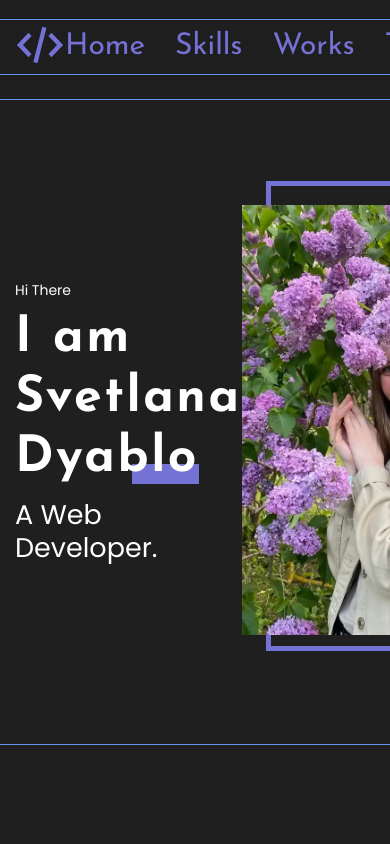
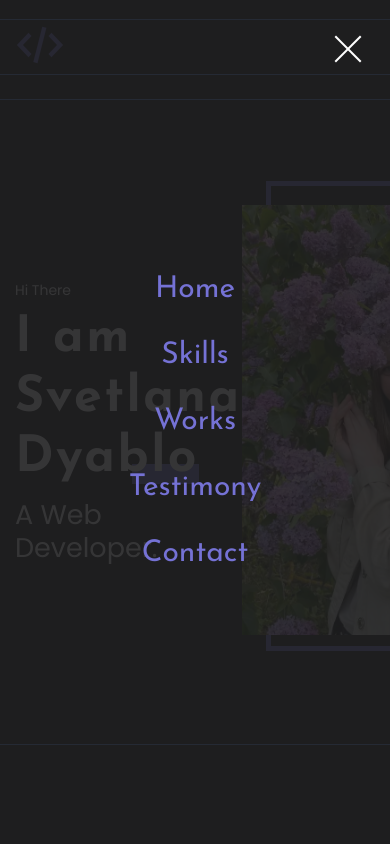
Before and after one commit to Pumpkin-Pie93/portfolio-start-project-main, a React app: page / in a window 390 px wide. Shown: the top 844 px of the page. Built offline with nearby package versions, Linux system fonts and the light colour scheme.

Commit message:
mobile menu

```diff
--- a/src/layout/header/Header.tsx
+++ b/src/layout/header/Header.tsx
@@ -4,6 +4,7 @@
 import {Container} from "../../components/Container";
 import {FlexWrapper} from "../../components/FlexWrapper";
 import {HeaderMenu} from "./headerMenu/HeaderMenu";
+import {MobileMenu} from "./mobileMenu/MobileMenu";
 
 const items = ['Home', 'Skills', 'Works', 'Testimony', 'Contact']
 
@@ -14,6 +15,7 @@
                 <FlexWrapper justify={'space-between'} align={'center'}>
                     <Logo/>
                     <HeaderMenu menuItems={items}/>
+                    <MobileMenu menuItems={items}/>
                 </FlexWrapper>
             </Container>
         </StyledHeader>
--- a/src/layout/header/headerMenu/HeaderMenu.tsx
+++ b/src/layout/header/headerMenu/HeaderMenu.tsx
@@ -29,8 +29,11 @@
   ul {
     display: flex;
     gap: 30px;
+    justify-content: center;
   }
-
+@media ${theme.media.tablet} {
+  display: none;
+}
 `
 
 
--- /dev/null
+++ b/src/layout/header/mobileMenu/MobileMenu.tsx
@@ -0,0 +1,183 @@
+import React from 'react';
+import styled, {css} from "styled-components";
+import {theme} from "../../../styles/Theme";
+
+
+export const MobileMenu = (props: { menuItems: Array<string> }) => {
+    return (
+        <StyledMobileMenu>
+            <BurgerBtn isOpen={true}>
+                <span></span>
+            </BurgerBtn >
+            <MobileMenuPopup isOpen={true}>
+                <ul>
+                    {props.menuItems.map((item: string, index: number) => {
+                        return <ListItem key={index}>
+                            <Link href=''>
+                                {item}
+                                <Mask>
+                                    <span>{item}</span>
+                                </Mask>
+                                <Mask>
+                                    <span>{item}</span>
+                                </Mask>
+                            </Link>
+                        </ListItem>
+                    })}
+                </ul>
+            </MobileMenuPopup>
+
+        </StyledMobileMenu>
+    );
+};
+
+const StyledMobileMenu = styled.nav`
+  display: none;
+
+@media ${theme.media.tablet} {
+  display: block;
+}
+`
+const BurgerBtn = styled.button<{isOpen: boolean}>`
+position: fixed;
+  width:200px;
+  height:200px;
+  top:-100px;
+  right: -100px;
+  z-index: 99999999;
+
+
+
+  span {
+    display: block;
+    width: 36px;
+    height: 2px;
+    background-color: ${theme.colors.font};
+    position: absolute;
+    left: 40px;
+    bottom: 50px;
+
+    ${props => props.isOpen && css<{ isOpen: boolean }>`
+    background-color: rgba(255, 255, 255, 0); //Если сделать опасити или транспорент, псевдоэл-ы тоже исчезнут
+  `}
+
+    &::before {
+      content: "";
+      display: block;
+      width: 36px;
+      height: 2px;
+      background-color: ${theme.colors.font};
+      position: absolute;
+      transform: translateY(-10px);
+
+      ${props => props.isOpen && css<{ isOpen: boolean }>`
+        transform: rotate(-45deg) translateY(0);
+  `}
+    }
+    &::after {
+      content: "";
+      display: block;
+      width: 24px;
+      height: 2px;
+      background-color: ${theme.colors.font};
+      position: absolute;
+      transform: translateY(10px);
+
+      ${props => props.isOpen && css<{ isOpen: boolean }>`
+        transform: rotate(45deg) translateY(0);
+        width: 36px;
+  `}
+    }
+
+    }
+  }
+
+`
+
+const MobileMenuPopup = styled.div<{isOpen: boolean}>`
+  position: fixed;
+   top: 0;
+  left: 0;
+  right: 0;
+  bottom: 0;
+  z-index: 99999;
+  background-color: #1F1F20E5;
+  display: none;
+
+${props => props.isOpen && css<{ isOpen: boolean }>`
+display: flex;
+  justify-content: center;
+  align-items: center;
+`}
+
+  ul {
+    display: flex;
+    gap: 30px;
+    justify-content: center;
+    flex-direction: column;
+    align-items: center;
+  }
+
+`
+
+const Link = styled.a`
+  font-family: 'Josefin Sans', sans-serif;
+  font-size: 30px;
+  font-weight: 400;
+  color: transparent;
+
+`
+const Mask = styled.span`
+  position: absolute;
+  top: 0;
+  left: 0;
+  display: inline-block;
+  height: 50%;
+  overflow-y: hidden;
+  //outline: 1px solid cornflowerblue;
+  color: ${theme.colors.accent};
+
+  & + & {
+    top: 50%;
+
+    span {
+      display: inline-block;
+      transform: translateY(-50%);
+    }
+  }
+`
+const ListItem = styled.li`
+  position: relative;
+
+  &::before {
+    content: "";
+    display: inline-block;
+    height: 3px;
+    background-color: ${theme.colors.accent};
+    position: absolute;
+    top: 50%;
+    left: -10px;
+    right: -10px;
+    z-index: 1;
+
+    transform: scale(0);
+  }
+
+
+  &:hover {
+
+    &::before {
+      transform: scale(1);
+    }
+
+    ${Mask} {
+      transform: skewX(12deg) translateX(5px);
+color: ${theme.colors.font};
+
+      & + ${Mask} {
+        transform: skewX(12deg) translateX(-5px);
+      }
+    }
+  }
+
+`
--- a/src/styles/Theme.tsx
+++ b/src/styles/Theme.tsx
@@ -8,5 +8,10 @@
 
         borderColor: "#4A4A4A",
         placeholder: '#495057'
+    },
+
+    media: {
+        tablet: "screen and (max-width: 768px)",
+        mobile: "screen and (max-width: 576px)"
     }
 }
```
